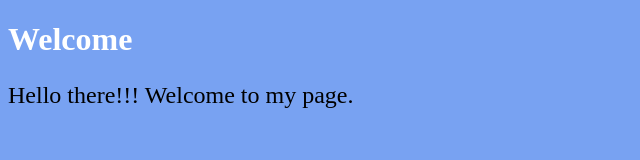
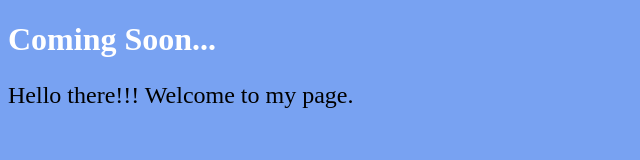
Before and after one commit to appsgrip/appsgrip.github.io, a plain HTML site: page index.html in a window 1280 px wide. Shown: the whole page, without its empty margins (0-640 px from the left). Drawn offline with Linux system fonts and the light colour scheme.

Commit message:
Update index.html with Coming soon

```diff
--- a/index.html
+++ b/index.html
@@ -5,7 +5,7 @@
   <title>Welcome</title>
 </head>
 <body bgcolor="#78A2F2">
- <h1 style="color:white">Welcome</h1>
+ <h1 style="color:white">Coming Soon...</h1>
  <p style="color:black; font-size:150%">Hello there!!! Welcome to my page.</p>
 </body>
 </html>
```
